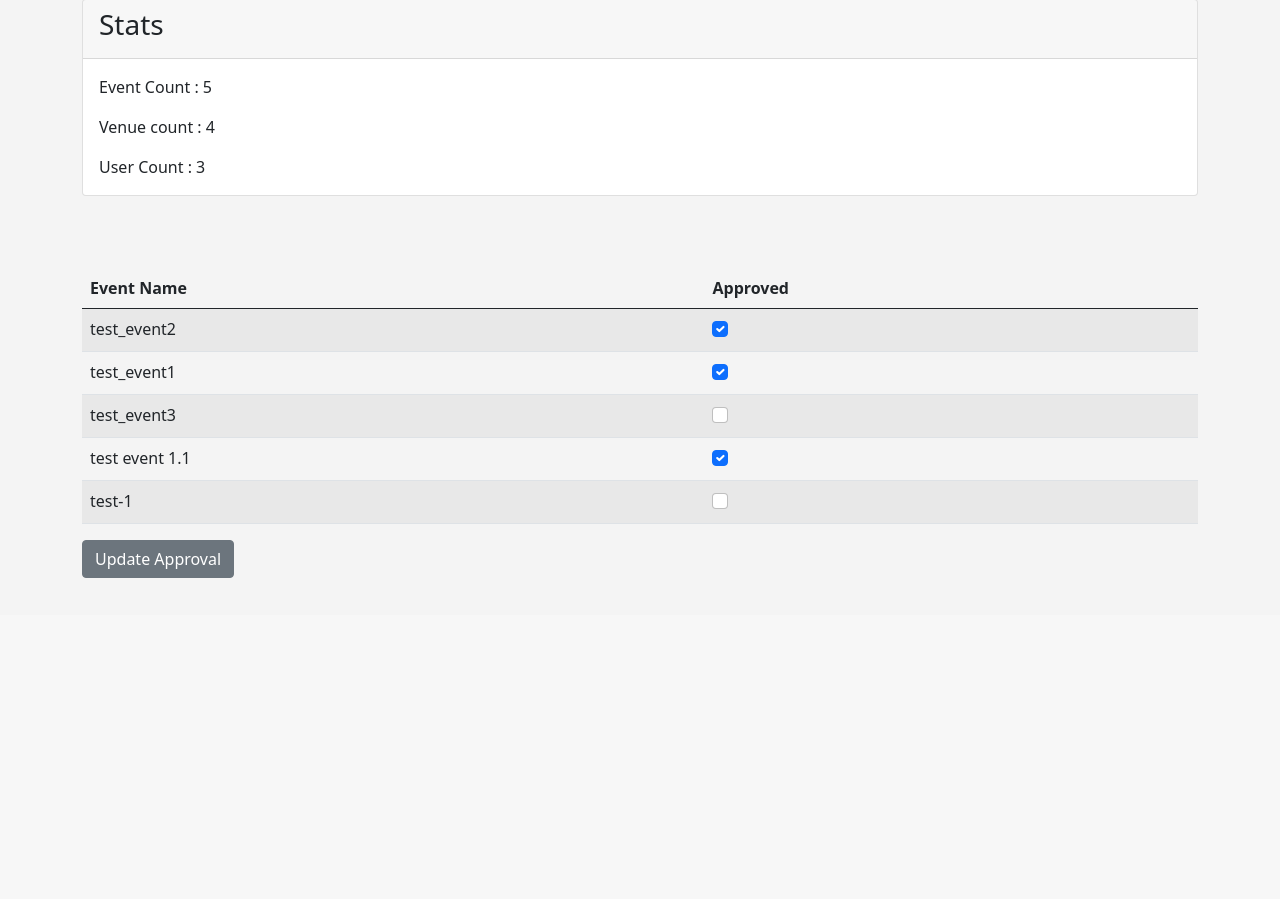
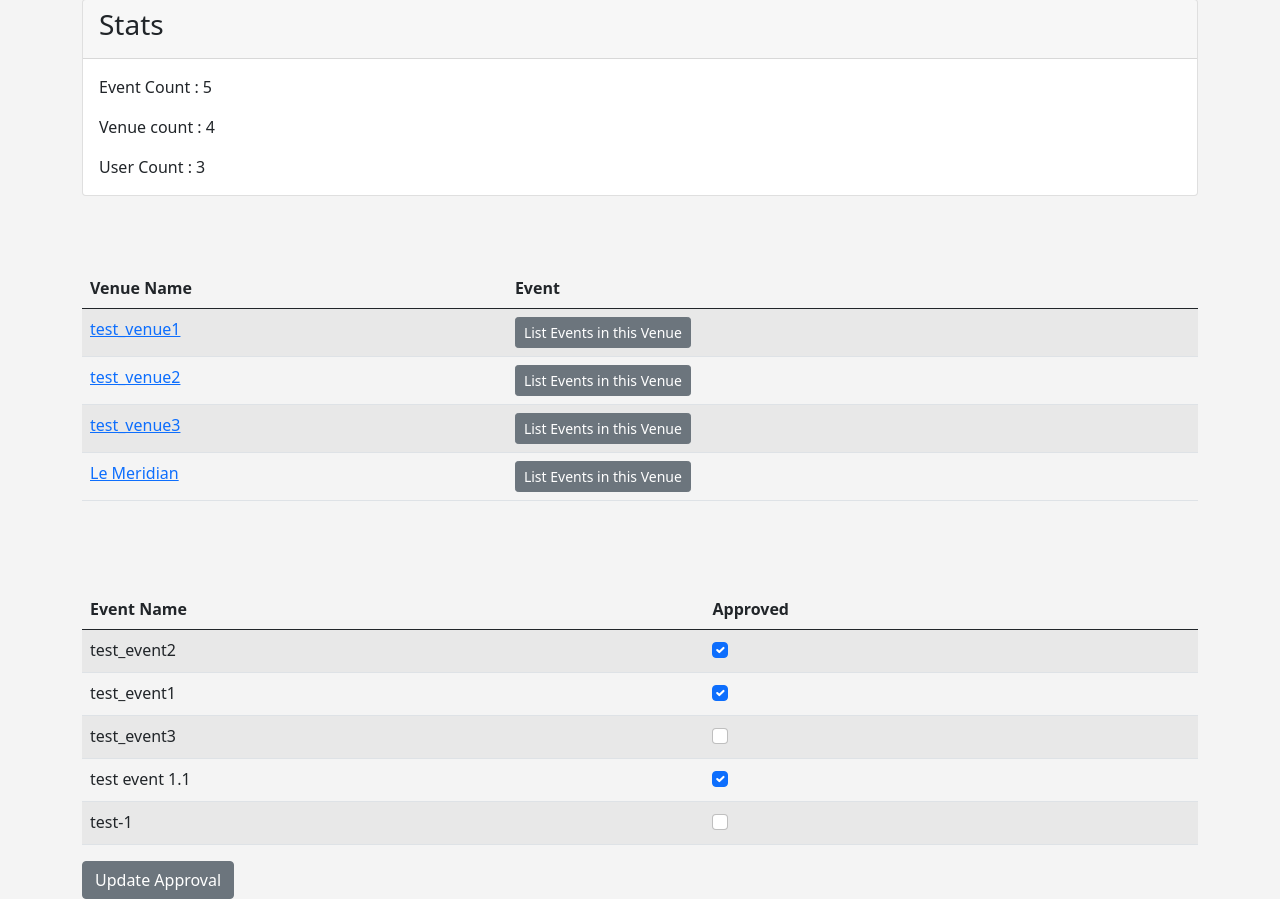
Before and after one commit to Aditya-Naresh/MyClub, a Django app: page /admin_approval/ in a window 1280 px wide. Shown: the part 185-1084 px from the top of the page. Before the commit the page ends 763 px from the top, so only its background shows below. Run offline with Django 4.2, Linux system fonts and the light colour scheme; a user stored in the database is signed in; data comes from the database, SQL or seed files in the repository; both versions use the stored data as it was after the commit.

Commit message:
Show events by venue and individual event added

```diff
--- a/myClub/events/urls.py
+++ b/myClub/events/urls.py
@@ -13,13 +13,15 @@
     path('update_venue/<venue_id>', views.update_venue, name='update-venue'),
     path('add_event',views.add_event, name='add-event'),
     path('update_event/<event_id>', views.update_event, name='update-event'),
-    path('delet_event/<event_id>', views.delete_event, name='delete-event'),
-    path('delet_venue/<venue_id>', views.delete_venue, name='delete-venue'),
+    path('delete_event/<event_id>', views.delete_event, name='delete-event'),
+    path('delete_venue/<venue_id>', views.delete_venue, name='delete-venue'),
     path('venue_text/', views.venue_text, name='venue_text'),
     path('venue_csv/', views.venue_csv, name='venue_csv'),
     path('venue_pdf/', views.venue_pdf, name='venue_pdf'),
     path('my_events/', views.my_events, name='my_events'),
     path('search_events/', views.search_events, name='search_events'),
     path('admin_approval/', views.admin_approval, name='admin_approval'),
+    path('venue_events/<int:venue_id>', views.venue_events, name='venue_events'),
+    path('show_event/<event_id>', views.show_event, name='show_event'),
 
 ]
--- a/myClub/events/views.py
+++ b/myClub/events/views.py
@@ -12,13 +12,38 @@
 from reportlab.pdfgen import canvas
 from reportlab.lib.units import inch
 from reportlab.lib.pagesizes import letter
+from django.urls import reverse
 
 from django.contrib import messages
 
 from django.core.paginator import Paginator
 # Create your views here.
 
+# show event
+def show_event(request,event_id):
+    event = Event.objects.get(pk=event_id)
 
+    return render(request, 'events/show_event.html', {"event" : event})
+
+
+
+
+# Venue Event
+def venue_events(request,venue_id):
+    # get the venue
+    venue = Venue.objects.get(id=venue_id)
+
+    # get the events at that venue
+    events = venue.event_set.all()
+    if events:
+
+        return render(request, 'events/venue_events.html', {
+            "events" : events,
+        })
+
+    else:
+        messages.success(request, "That venue has no events at this time")
+        return redirect('admin_approval')
 
 # Admin Event Approval
 def admin_approval(request):
@@ -26,7 +51,7 @@
     venue_count = Venue.objects.all().count()
     user_count = User.objects.all().count()
 
-
+    venue_list = Venue.objects.all()
     event_list =Event.objects.all().order_by('-event_date')
     if request.user.is_superuser:
         if request.method == "POST":
@@ -44,12 +69,14 @@
                 "event_count" : event_count,
                 "venue_count" : venue_count,
                 "user_count" : user_count,
+                "venue_list" : venue_list,
                 })
 
     else:
         messages.success(request,'You are not authorised to use this')
         return redirect('home')
     return render(request, 'events/admin_approval.html')
+
 
 
 # Search Events
--- a/myClub/templates/events/admin_approval.html
+++ b/myClub/templates/events/admin_approval.html
@@ -17,6 +17,35 @@
                   <p class="card-text">User Count : {{user_count}} </p>
                 </div>
               </div>
+            <br><br><br>
+            <table class="table table-striped table-hover">
+                <thead>
+                    <tr>
+                        <th scope="col">Venue Name</th>
+                        <th scope="col">Event</th>
+
+          </tr>
+        </thead>
+        <tbody>
+            {% for venue in venue_list  %}
+            <tr>
+                <td>
+                    <a href="{% url 'show-venue' venue.id %}">
+
+                        {{venue}}
+                    </a>
+                </td>
+                <td >
+                    <a href="{% url 'venue_events' venue.id %}" class="btn btn-secondary btn-sm">
+
+                        List Events in this Venue
+                    </a>
+                </td>
+            </tr>
+
+            {% endfor %}
+        </tbody>
+      </table>
             <br><br><br>
             <table class="table table-striped table-hover">
                 <thead>
```
Also changed, not shown: myClub/templates/events/show_event.html (added, +38 -0 lines), myClub/templates/events/venue_events.html (added, +13 -0 lines), myClub/db.sqlite3.
